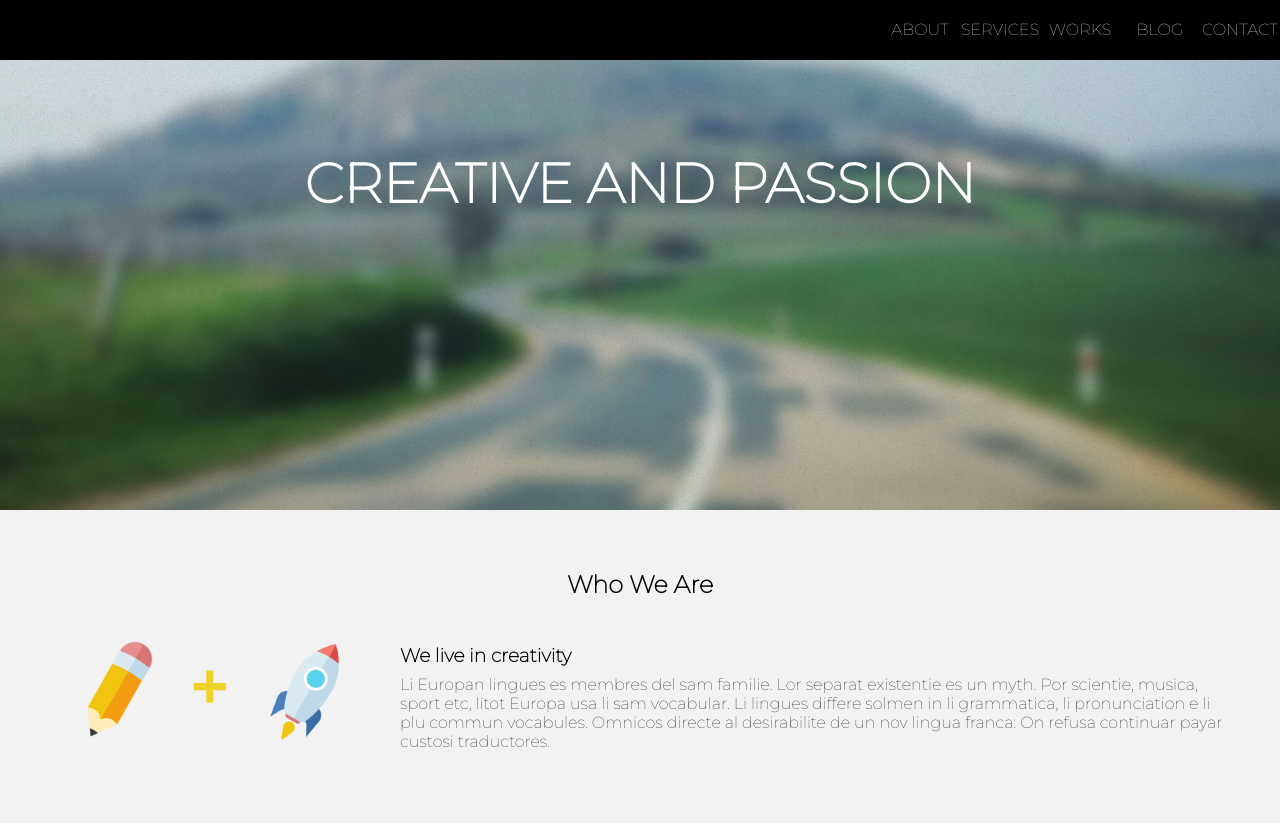
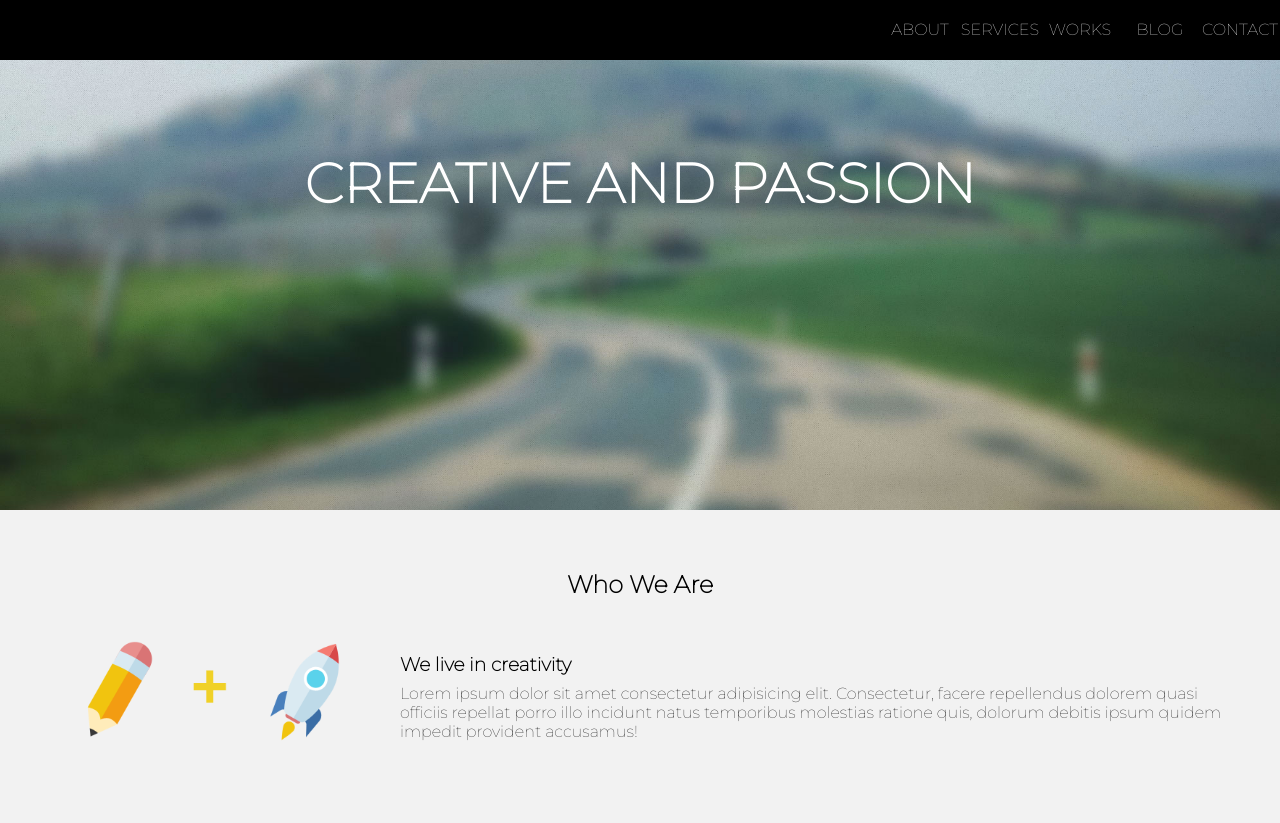
Before and after one commit to hrvojet/site-demo, a plain HTML site: page index.html in a window 1280 px wide. Shown: the top 823 px of the page. Drawn offline with Linux system fonts and the light colour scheme.

Commit message:
adding .gitignore

```diff
--- a/index.html
+++ b/index.html
@@ -5,9 +5,9 @@
     <meta charset="UTF-8">
     <meta name="viewport" content="width=device-width, initial-scale=1.0">
     <link href="https://fonts.googleapis.com/css2?family=Montserrat:wght@100&display=swap" rel="stylesheet">
-
+    <meta name="author" content="Hrvoje Trčak">
     <link rel="stylesheet" href="style.css">
-    <title>2. kol</title>
+    <title>site-demo</title>
 </head>
 
 <body>
@@ -38,10 +38,8 @@
             </div>
             <article>
                 <h3>We live in <span>creativity</span></h3>
-                <p>Li Europan lingues es membres del sam familie. Lor separat existentie es un myth. Por scientie,
-                    musica, sport etc, litot Europa usa li sam vocabular. Li lingues differe solmen in li grammatica, li
-                    pronunciation e li plu commun vocabules. Omnicos directe al desirabilite de un nov lingua franca: On
-                    refusa continuar payar custosi traductores.</p>
+                <p>Lorem ipsum dolor sit amet consectetur adipisicing elit. Consectetur, facere repellendus dolorem quasi officiis repellat porro illo incidunt natus temporibus molestias ratione quis, dolorum debitis ipsum quidem impedit provident accusamus!
+                </p>
             </article>
         </div>
     </section>
```
Also changed, not shown: 1 other file.
